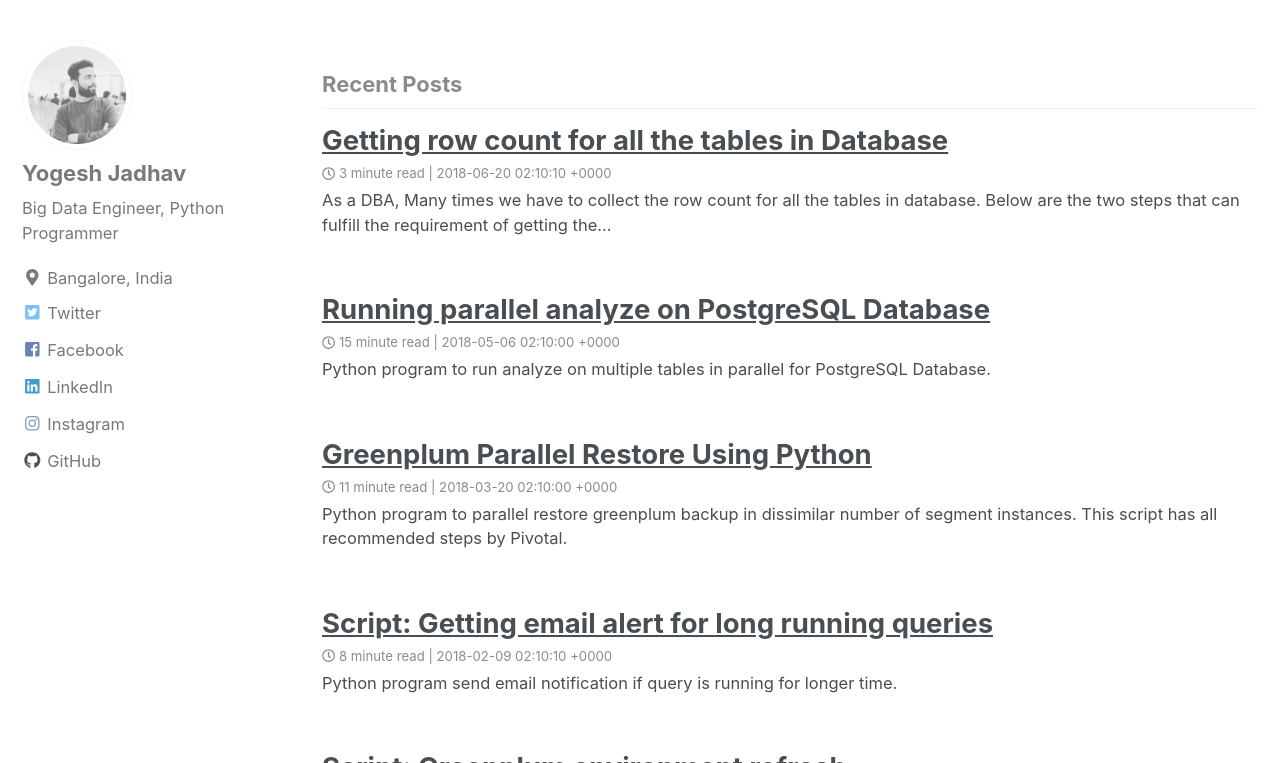
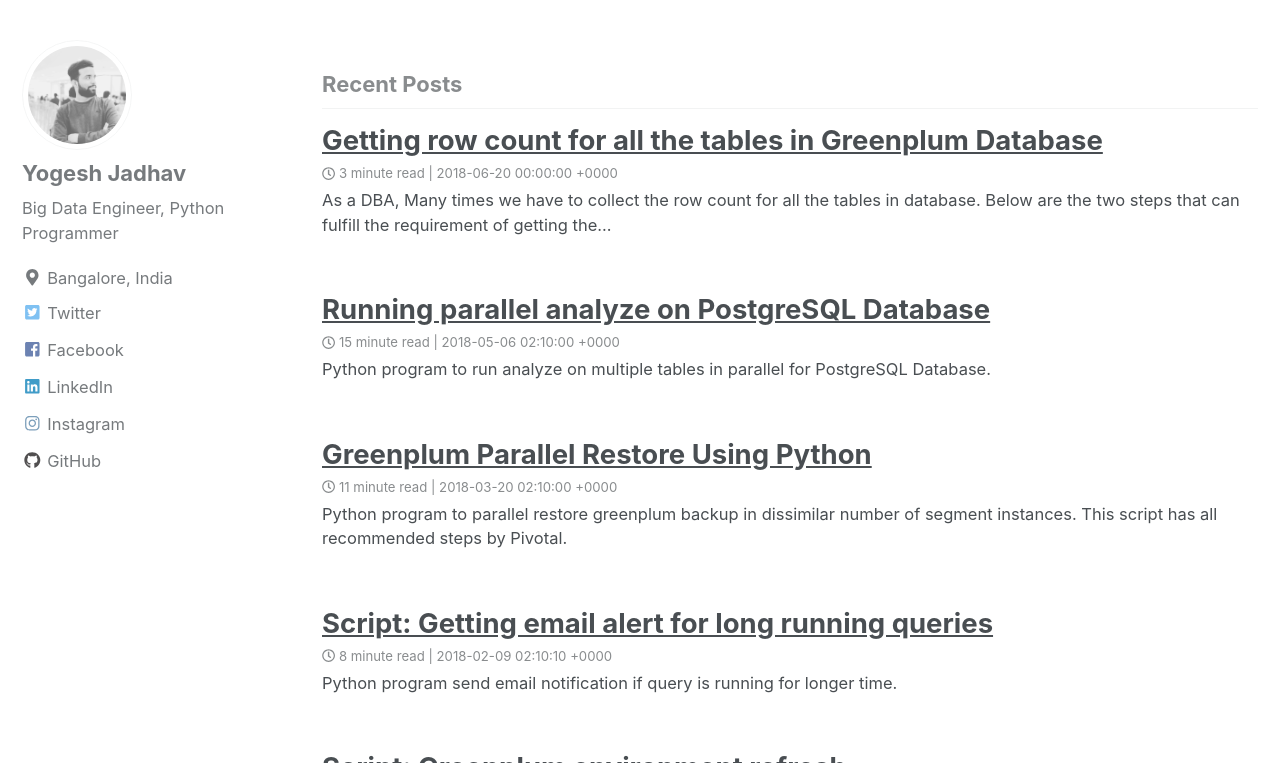
Before and after one commit to pgyogesh/blog, a Jekyll site: the page built from index.html, in a window 1280 px wide and 900 px high, scrolled down 367 px, cut to the strip 137-900 px from the top of the window. Built offline with Jekyll 4.4.1, drawn with Linux system fonts in a browser that asks for light colours; nearby versions of some CDN libraries; the list of posts is cut into pages by our own code; comment, search, counter and statistics services are not loaded; a style sheet for code colours, icons or effects is not loaded.

Commit message:
Update 2018-06-20-row-count.md

```diff
--- a/_posts/2018-06-20-row-count.md
+++ b/_posts/2018-06-20-row-count.md
@@ -5,8 +5,8 @@
 header:
   overlay_image: https://source.unsplash.com/random/1200x400?nature
   overlay_filter: 0.5
-title:  "Getting row count for all the tables in Database"
-date:   2018-06-20 10:10:10 +0800
+title:  "Getting row count for all the tables in Greenplum Database"
+date:   2018-06-20
 categories: Greenplum
 read: 5 Mins
 tags: postgresql greenplum scripts sql
```
